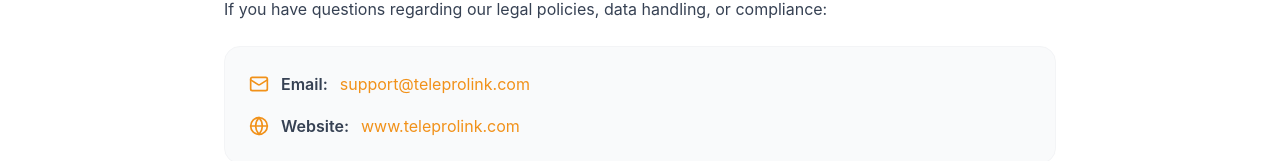
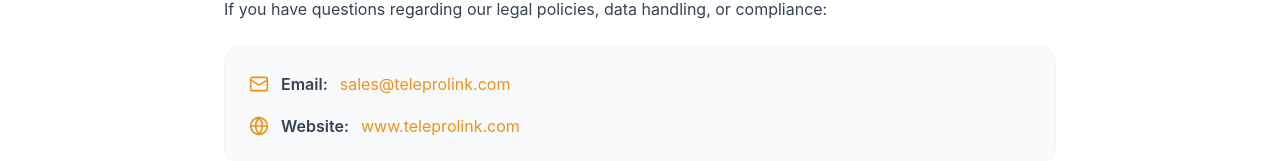
Before and after one commit to vadikashyap/teleprolink, a React (Vite) app: page /legal-compliance in a window 1280 px wide. Shown: the part 2662-2823 px from the top of the page. Built offline with nearby package versions, Linux system fonts and the light colour scheme.

Commit message:
fix: Email text

```diff
--- a/src/pages/LegalCompliance.tsx
+++ b/src/pages/LegalCompliance.tsx
@@ -179,9 +179,9 @@
                   <Mail className='text-primary flex-shrink-0' size={20} />
                   <span className='font-semibold'>Email:</span>
                   <a
-                    href='mailto:support@teleprolink.com'
+                    href='mailto:sales@teleprolink.com'
                     className='text-primary hover:underline'>
-                    support@teleprolink.com
+                    sales@teleprolink.com
                   </a>
                 </div>
 
```
